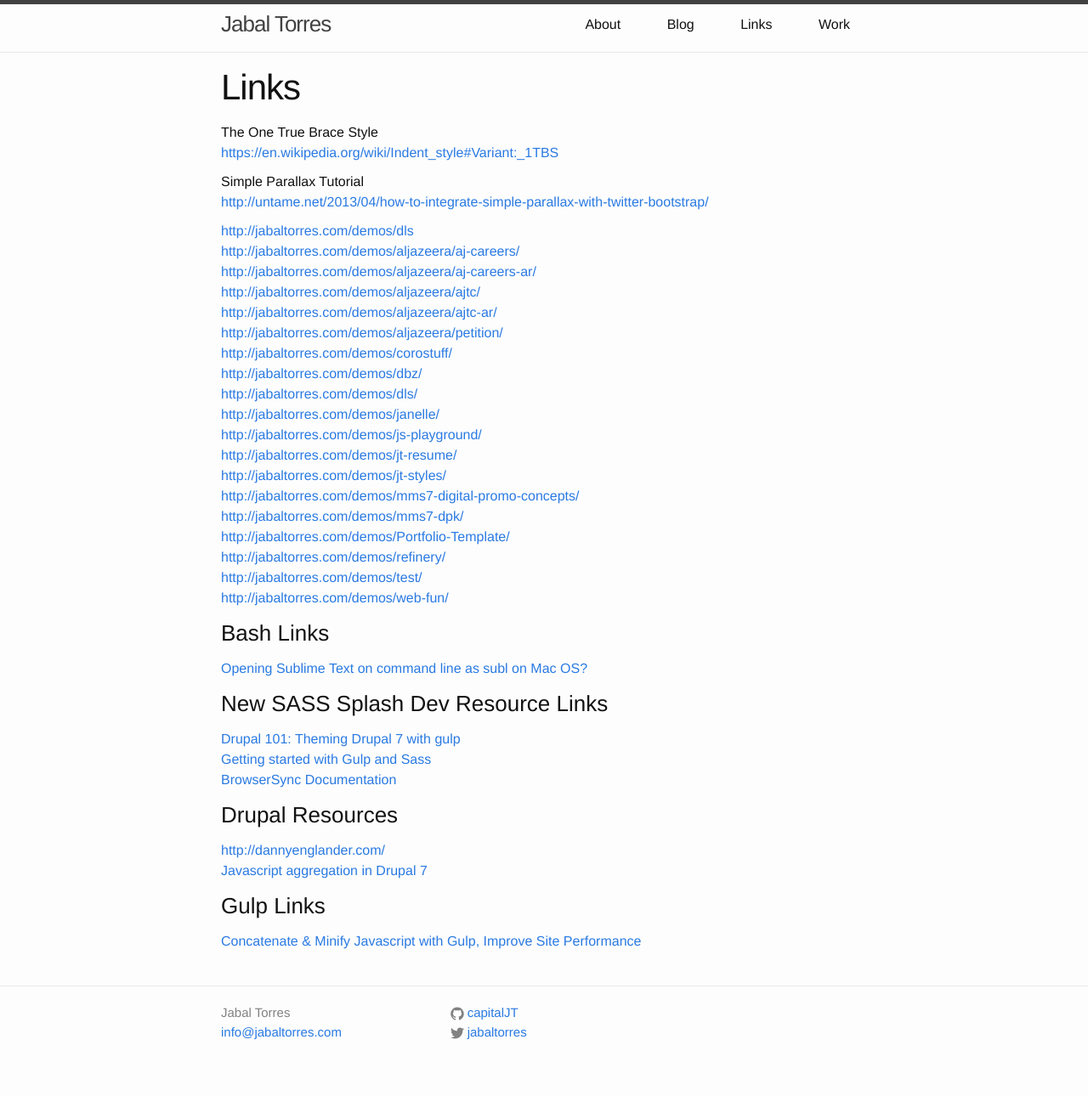
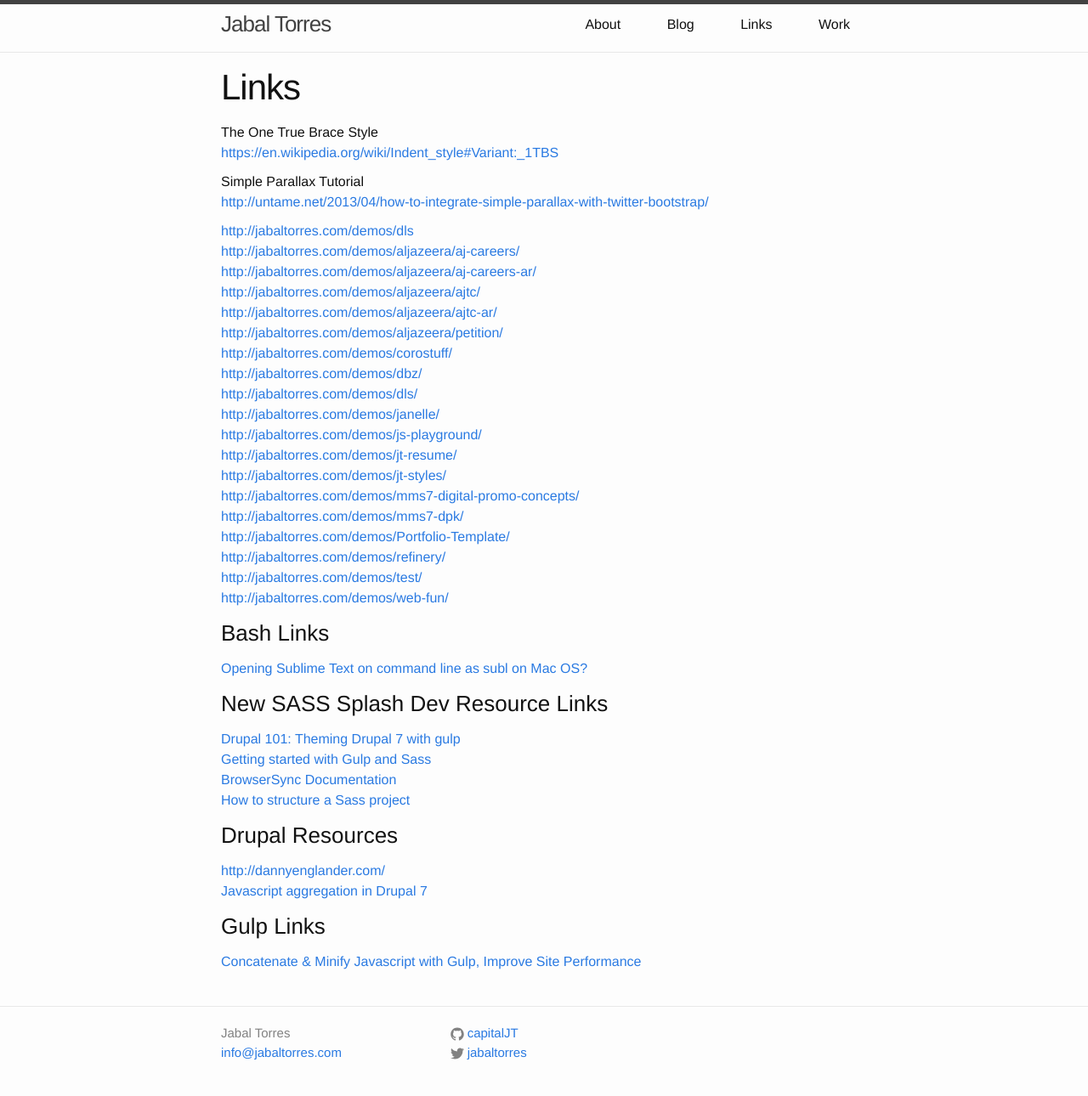
Before and after one commit to capitalJT/capitaljt.github.io, a Jekyll site: the page built from links.md, in a window 1280 px wide. Shown: the whole page at 85% size. Built offline with Jekyll 4.4.1, drawn with Linux system fonts in a browser that asks for light colours; nearby versions of some CDN libraries; a style sheet for code colours, icons or effects is not loaded; before the commit the page ends 1266 px from its top, so only the background shows below that.

Commit message:
Update links.md

```diff
--- a/links.md
+++ b/links.md
@@ -39,6 +39,7 @@
 [Drupal 101: Theming Drupal 7 with gulp](https://www.chenhuijing.com/blog/drupal-101-theming-with-gulp/)
 [Getting started with Gulp and Sass](http://ryanchristiani.com/getting-started-with-gulp-and-sass/)
 [BrowserSync Documentation](https://www.browsersync.io/docs/gulp)
+[How to structure a Sass project](http://thesassway.com/beginner/how-to-structure-a-sass-project)
 
 
 ### Drupal Resources
```
